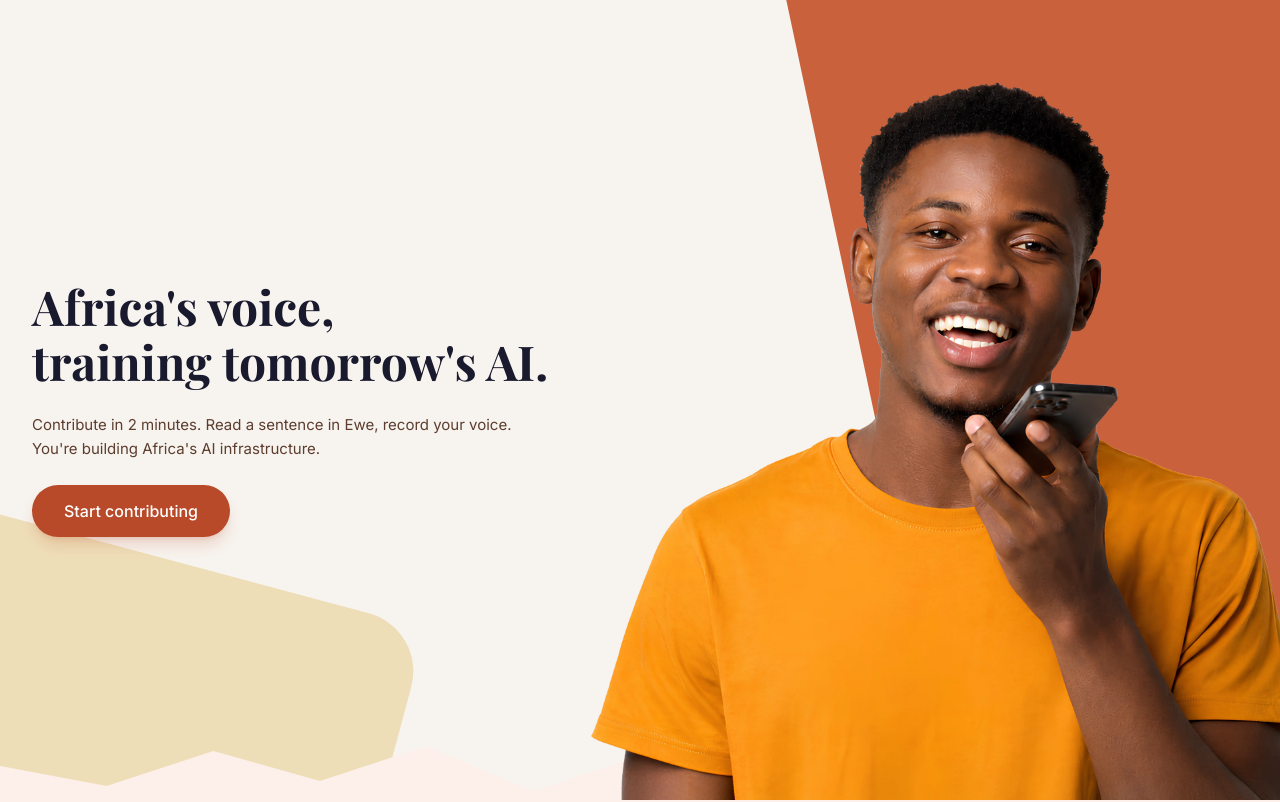
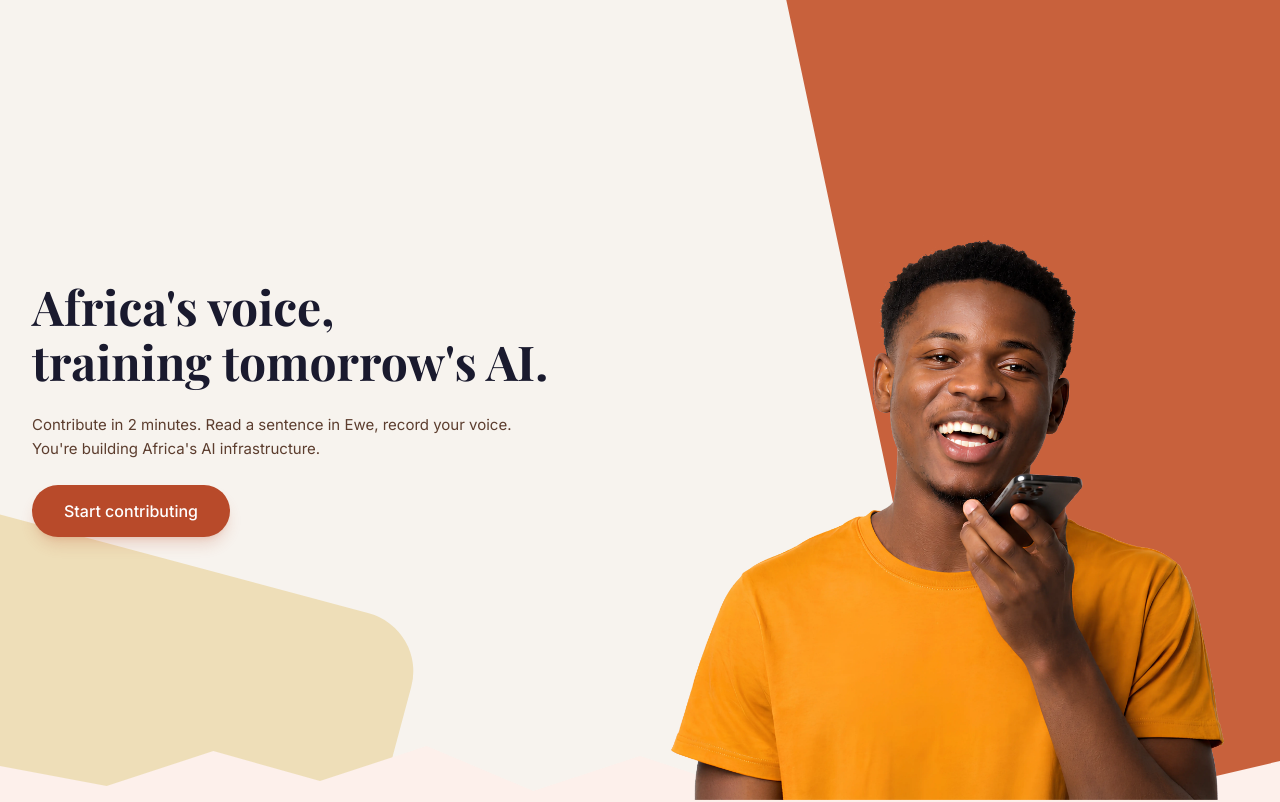
Before and after one commit to Rodrigue-k/corafric, a Next.js app: page /en in a window 1280 px wide. Shown: the top 802 px of the page. Built offline with nearby package versions, Linux system fonts and the light colour scheme; no server answers; the database is empty; a web font is replaced by a local one.

Commit message:
fix(ui): refactor hero image to use fill layout to fix Chrome on iOS collapse

```diff
--- a/src/app/[locale]/page.tsx
+++ b/src/app/[locale]/page.tsx
@@ -73,11 +73,10 @@ export default function Home() {
                   <Image
                     src="/images/hero-person.webp"
                     alt="Jeune Africain enregistrant sa voix"
-                    width={800}
-                    height={1000}
+                    fill
                     priority
                     unoptimized
-                    className="absolute bottom-0 left-1/2 -translate-x-1/2 h-[110%] lg:h-[125%] w-auto max-w-none object-contain object-bottom z-10 transform hover:scale-[1.02] transition-transform duration-500 ease-out origin-bottom"
+                    className="object-contain object-bottom z-10 transform scale-[1.10] lg:scale-[1.25] transition-transform duration-500 ease-out origin-bottom hover:scale-[1.12] lg:hover:scale-[1.27]"
                   />
 
 
```
